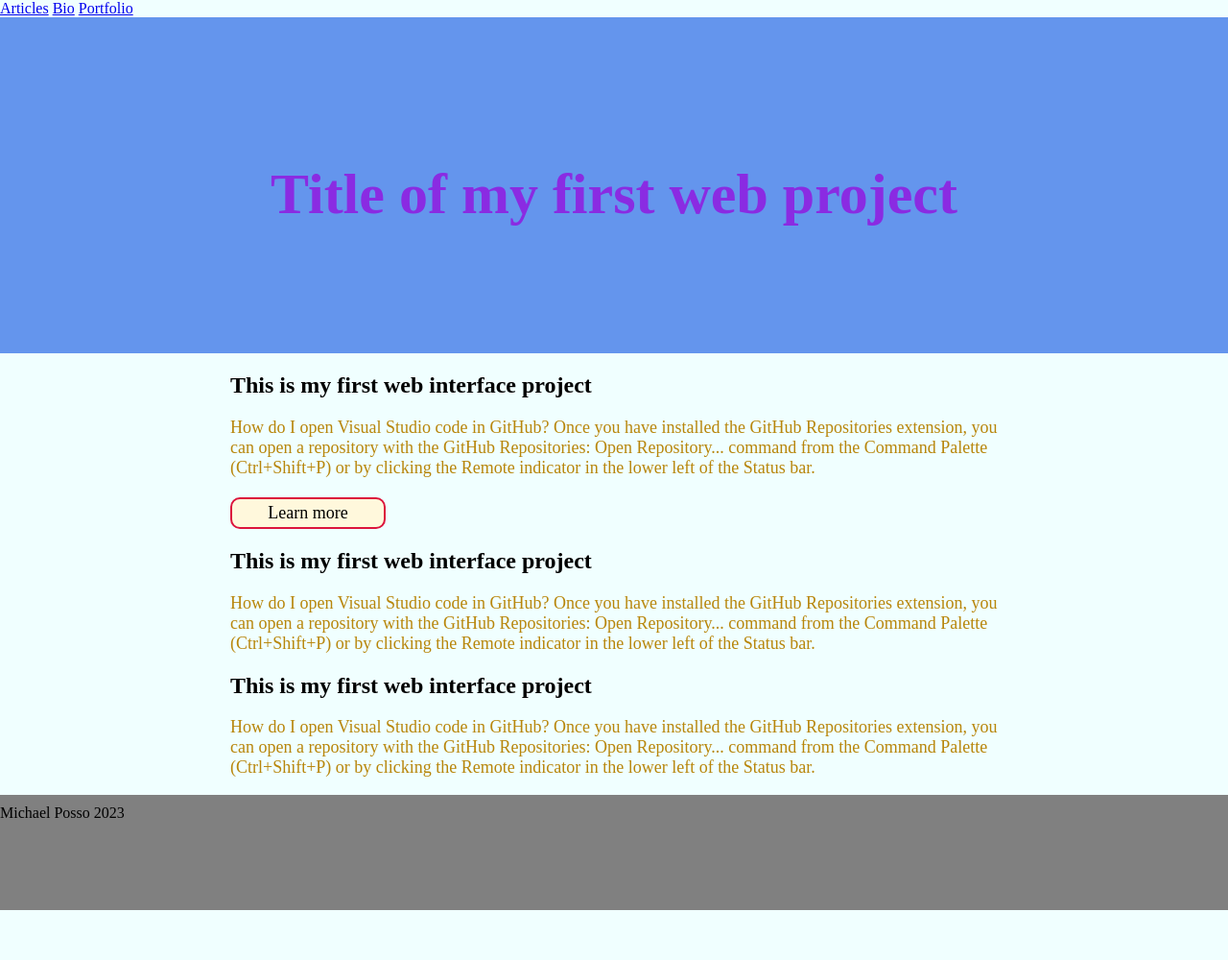
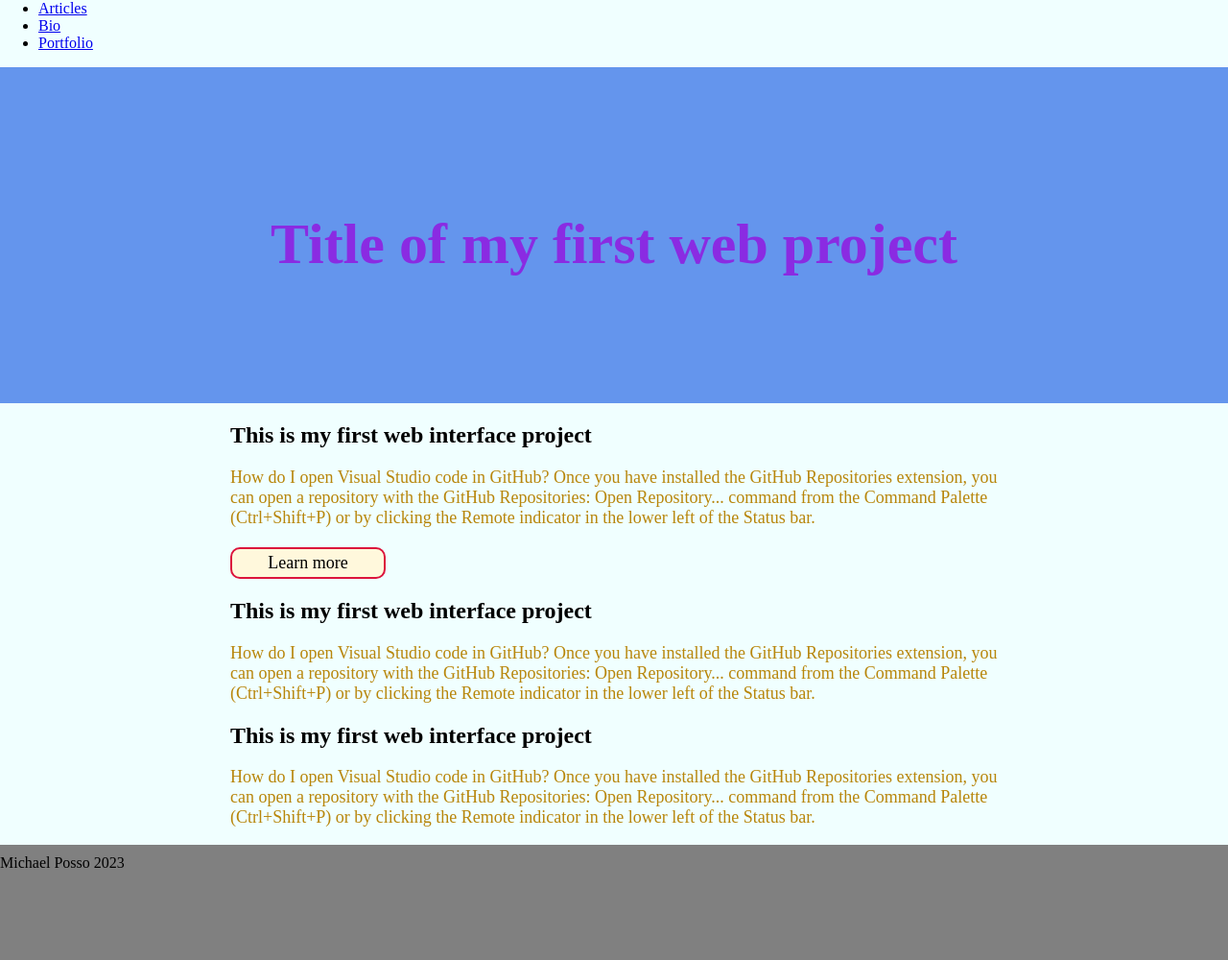
Before and after one commit to micposso/CG342-Interface-Design-Class-First-Project, a plain HTML site: page index.html in a window 1280 px wide. Shown: the whole page at 96% size. Before the commit the page ends 948 px from the top, so only its background shows below. Drawn offline with Linux system fonts and the light colour scheme.

Commit message:
added list to nav

```diff
--- a/index.html
+++ b/index.html
@@ -6,9 +6,11 @@
 
 <body>
     <nav>
-        <a href="articles">Articles</a>
-        <a href="bio">Bio</a>
-        <a href="portfolio">Portfolio</a>
+        <ul>
+            <li><a href="articles">Articles</a></li>
+            <li><a href="bio">Bio</a></li>
+            <li><a href="portfolio">Portfolio</a></li>
+        </ul>
     </nav>
     <header class="top-banner">
         <h1>Title of my first web project</h1>
```
